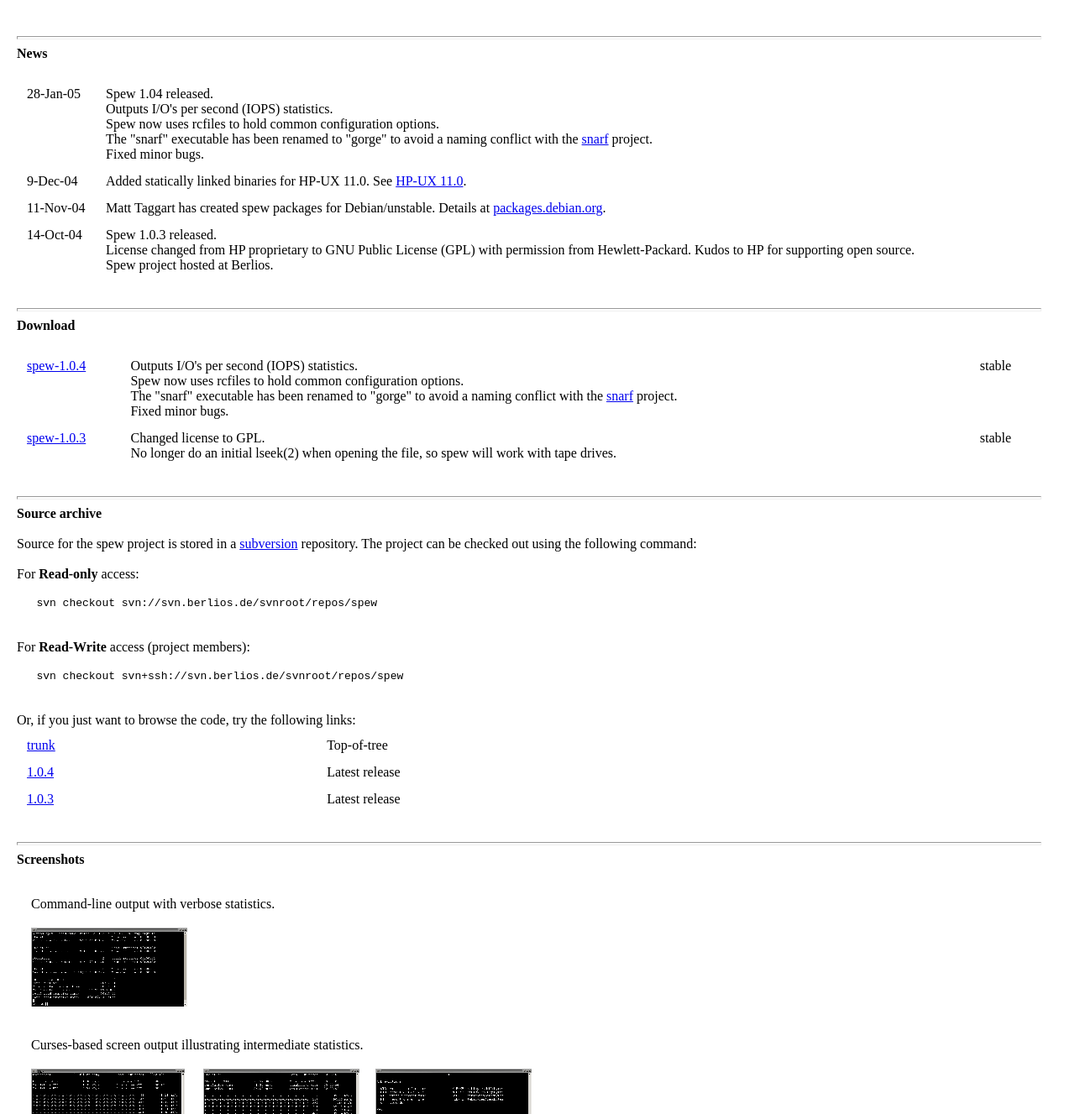
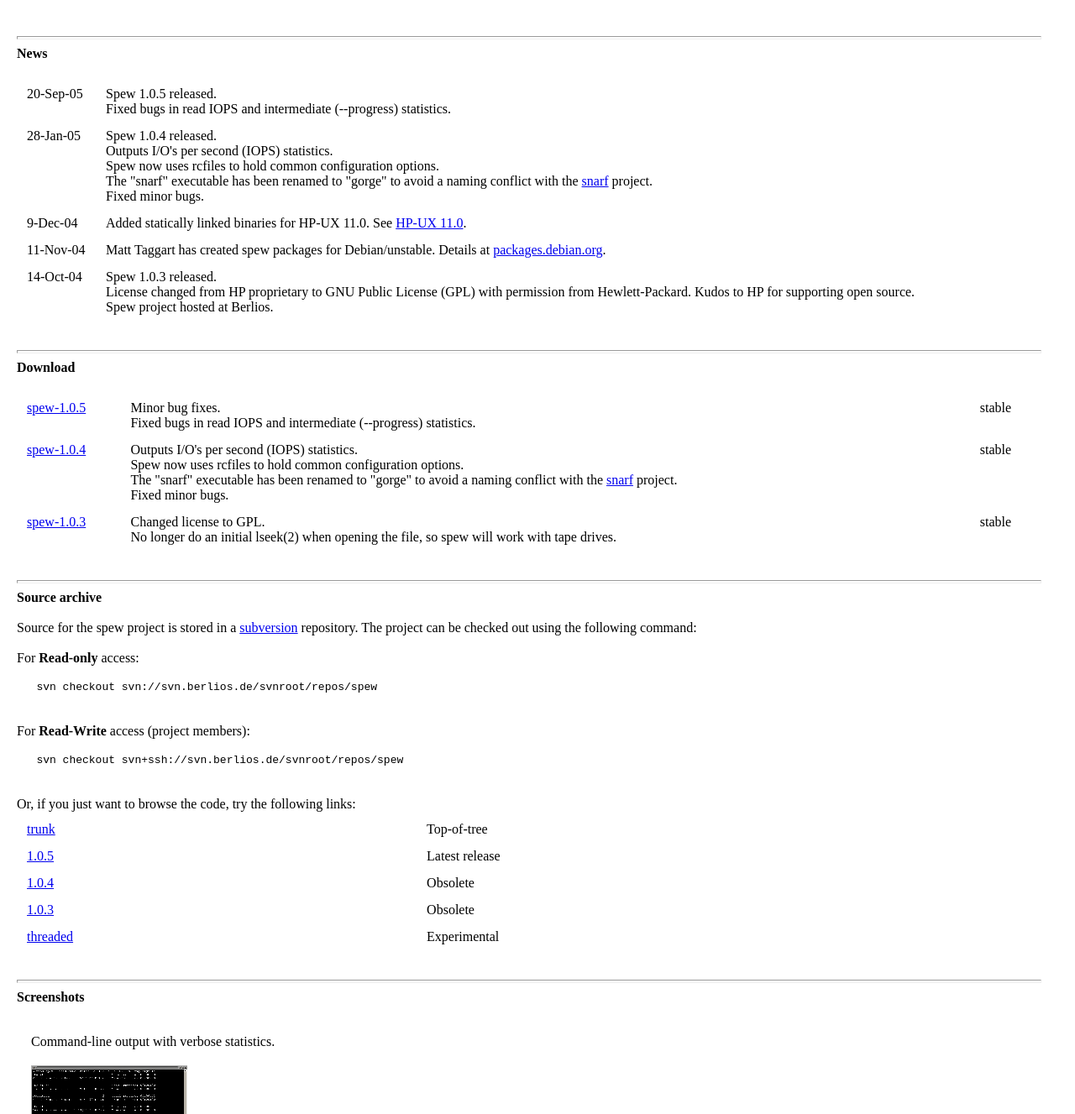
Before and after one commit to BackupTheBerlios/spew-svn, a plain HTML site: page web/index.html in a window 1280 px wide. Shown: the part 781-2108 px from the top of the page at 84% size. Drawn offline with Linux system fonts and the light colour scheme.

Commit message:
Updated web-pages for 1.0.5 release.

```diff
--- a/web/index.html
+++ b/web/index.html
@@ -140,8 +140,15 @@ owe("403 2808 3076 3617 898 1222 2741 3761 3615 898 1222 4 3590 1222 898 4543 17
             <tbody>
 
               <tr>
+                <td style="vertical-align: top;">20-Sep-05</td>
+                <td style="vertical-align: top;">Spew 1.0.5 released.<br>
+		Fixed bugs in read IOPS and intermediate (--progress) statistics.
+		</td>
+              </tr>
+
+              <tr>
                 <td style="vertical-align: top;">28-Jan-05</td>
-                <td style="vertical-align: top;">Spew 1.04 released.<br>
+                <td style="vertical-align: top;">Spew 1.0.4 released.<br>
 		Outputs I/O's per second (IOPS) statistics.<br>
 		Spew now uses rcfiles to hold common configuration options.<br>
 		The "snarf" executable has been renamed to "gorge" to avoid a
@@ -188,6 +195,16 @@ owe("403 2808 3076 3617 898 1222 2741 3761 3615 898 1222 4 3590 1222 898 4543 17
           <table style="text-align: left; width: 100%;" border="0"
           cellpadding="2" cellspacing="10">
             <tbody>
+              <tr>
+                <td style="vertical-align: top;"><a href=
+                "ftp://ftp.berlios.de/pub/spew/1.0.5/index.html">spew-1.0.5</a><br>
+                </td>
+
+                <td style="vertical-align: top;">Minor bug fixes.<br>
+		Fixed bugs in read IOPS and intermediate (--progress) statistics.
+                <td style="vertical-align: top;">stable<br></td>
+              </tr>
+
               <tr>
                 <td style="vertical-align: top;"><a href=
                 "ftp://ftp.berlios.de/pub/spew/1.0.4/index.html">spew-1.0.4</a><br>
@@ -259,7 +276,7 @@ owe("403 2808 3076 3617 898 1222 2741 3761 3615 898 1222 4 3590 1222 898 4543 17
               </tr>
               <tr>
                 <td style="vertical-align: top;"><a href=
-                "http://svn.berlios.de/viewcvs/spew/tags/1.0.4/">1.0.4</a><br>
+                "http://svn.berlios.de/viewcvs/spew/tags/1.0.5/">1.0.5</a><br>
                 </td>
                 </td>
 		  <td style="vertical-align: top;">Latest release</a><br>
@@ -267,10 +284,26 @@ owe("403 2808 3076 3617 898 1222 2741 3761 3615 898 1222 4 3590 1222 898 4543 17
               </tr>
               <tr>
                 <td style="vertical-align: top;"><a href=
+                "http://svn.berlios.de/viewcvs/spew/tags/1.0.4/">1.0.4</a><br>
+                </td>
+                </td>
+		  <td style="vertical-align: top;">Obsolete</a><br>
+                </td>
+              </tr>
+              <tr>
+                <td style="vertical-align: top;"><a href=
                 "http://svn.berlios.de/viewcvs/spew/tags/1.0.3/">1.0.3</a><br>
                 </td>
                 </td>
-		  <td style="vertical-align: top;">Latest release</a><br>
+		  <td style="vertical-align: top;">Obsolete</a><br>
+                </td>
+              </tr>
+              <tr>
+                <td style="vertical-align: top;"><a href=
+                "http://svn.berlios.de/viewcvs/spew/branches/threaded/">threaded</a><br>
+                </td>
+                </td>
+		  <td style="vertical-align: top;">Experimental</a><br>
                 </td>
               </tr>
             </tbody>
@@ -682,7 +715,7 @@ $HOME/.spewrc or $SPEWRC.</dd>
   <br>
   <!-- Created: Wed Aug 18 15:57:26 MDT 2004 -->
   <!-- hhmts start -->
-Last modified: Tue May  3 17:06:32 MDT 2005
+Last modified: Tue Sep 20 17:21:46 MDT 2005
 <!-- hhmts end -->
   <br>
   <br>
```
